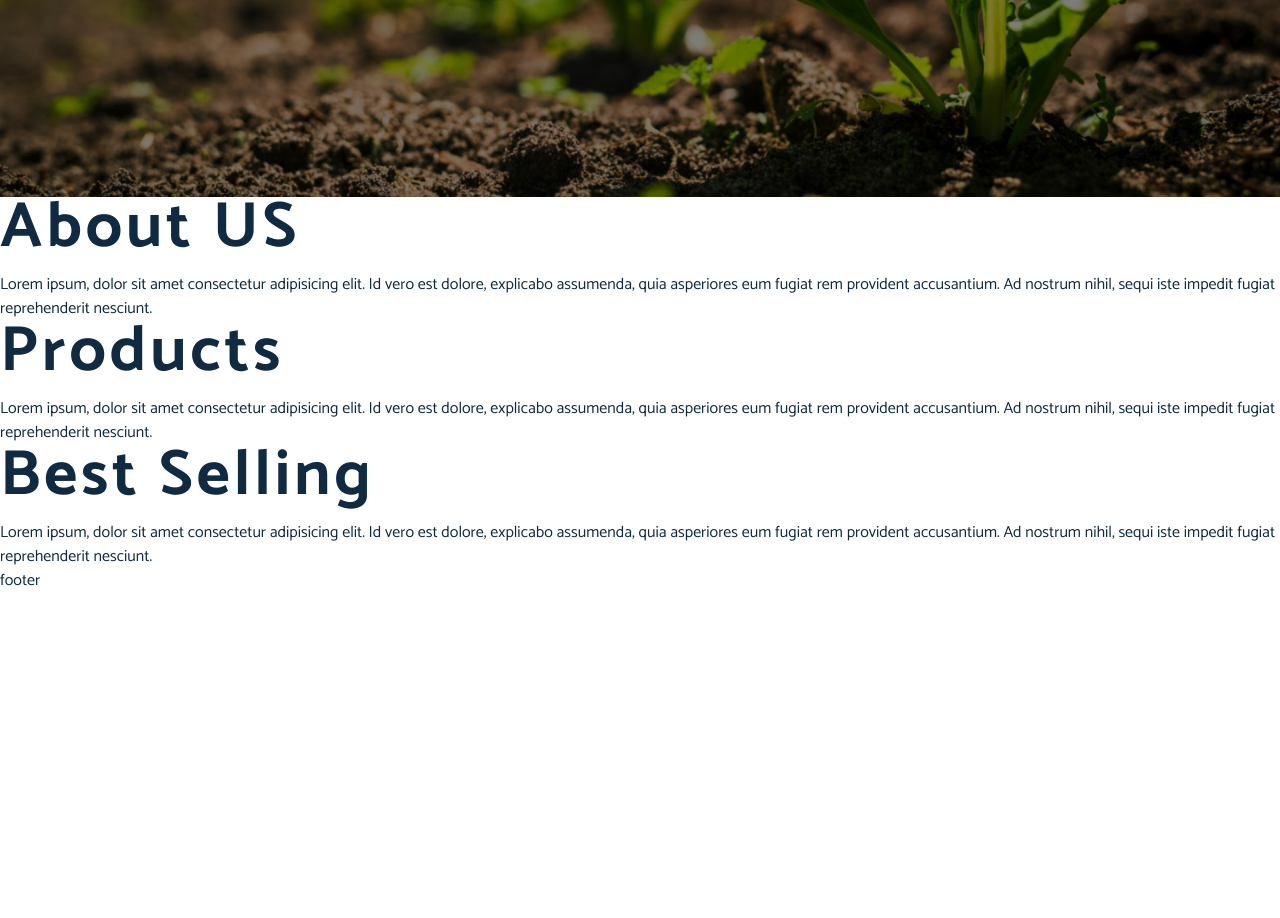
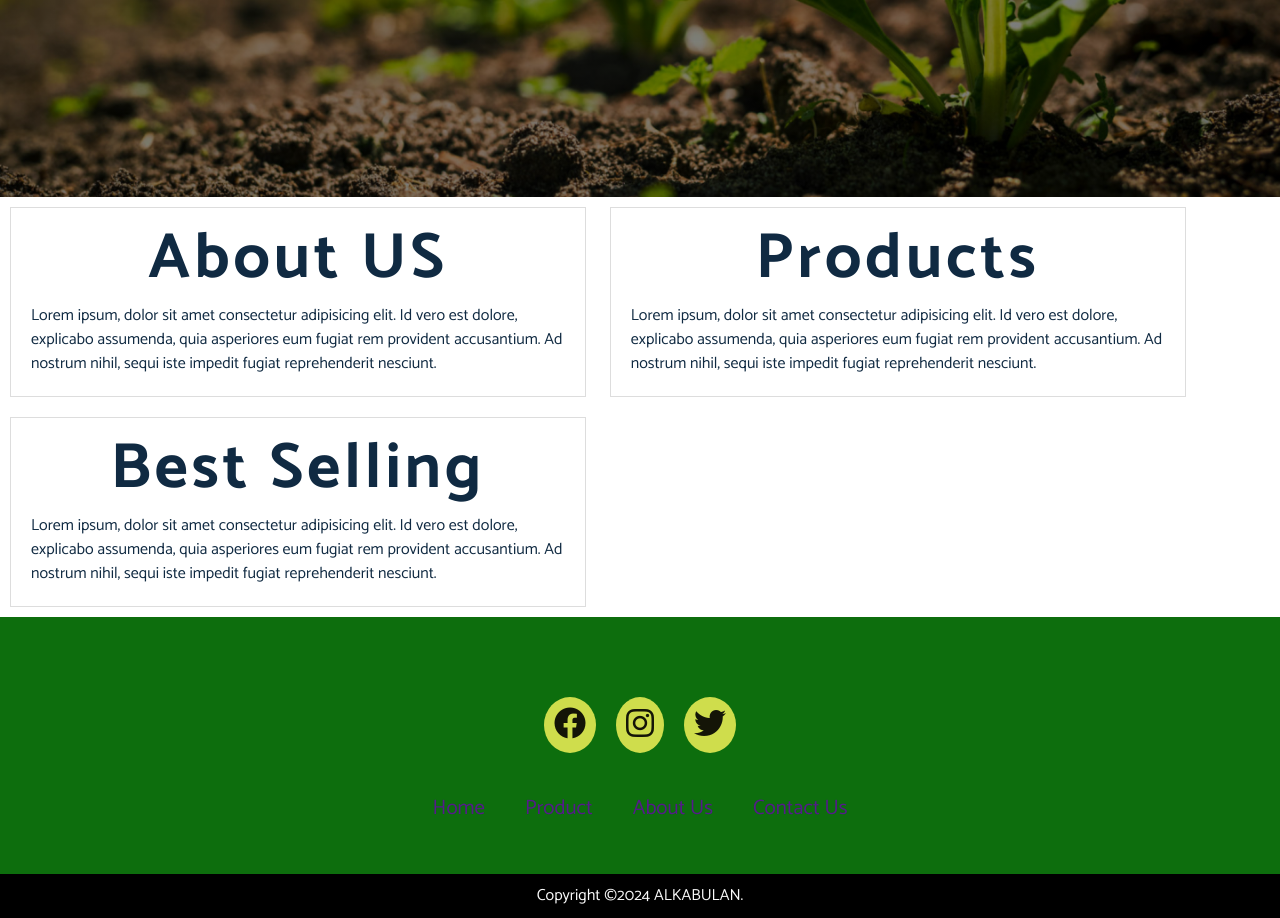
Before and after one commit to mistidevs/Alkebulan, a Python web app: template frontend/templates/index.html in a window 1280 px wide. Shown: the part 448-1366 px from the top of the page. Before the commit the page ends 1034 px from the top, so only its background shows below. Run offline with Jinja, Linux system fonts and the light colour scheme; the template is opened without the code that fills it, so the values that code supplies are empty; some web fonts are replaced.

Commit message:
style the footer for the index/home page

```diff
--- a/frontend/static/style/footer.css
+++ b/frontend/static/style/footer.css
@@ -1,3 +1,79 @@
 /* Omar */
+footer{
+    background-color: rgb(13, 110, 13);
+    list-style: none;
+}
 
+.footercontainer{
+    width: 100%;
+    padding: 70px 30px 20px ;
+}
+
+.socialicons{
+    display: flex;;
+    justify-content: center;
+
+}
+
+.socialicons a{
+    text-align: none;
+    padding:10px;
+    background-color: rgb(207, 221, 76);
+    margin: 10px;
+    border-radius: 50%;
+
+}
+
+.socialicons a i {
+    font-size: 2em;
+    color: black;
+    opacity:0.9;
+}
+
+.socialicons a:hover{
+    background-color:#6055c2;
+    transition: 0.5s;
+}
+
+.socialicons a:hover i{
+    colour:white;
+    transition: 0.5s
+}
+
+.footerNav{
+    margin: 30px 0;
+}
+
+.footerNav ul{
+    display: flex;
+    list-style-type: none;
+    justify-content: center;
+    color: rgb(255, 255, 255);
+}
+
+
+
+.footerNav ul li a{
+    colour:rgb(243, 243, 89);
+    margin:20px;
+    text-decoration: none;
+    font-size: 1.3em;
+    quality:0.7em;
+    transition: 0.5s;
+}
+
+.footerNav ul li a:hover{
+    opacity: 1;
+}
+
+.footerBotton{
+    background-color:rgb(0, 0, 0);
+    width: 100%;
+    padding: 10px;
+    text-align: center;
+}
+
+.footerBotton p{
+    color: #fafafa;
+}
 /* Irom */
--- a/frontend/static/style/product.css
+++ b/frontend/static/style/product.css
@@ -1,3 +1,14 @@
 /* Omar */
+section {
+  display: inline-block; /* Make sections display side-by-side */
+  width: 45%; /* Set width for each section */
+  margin: 10px;  /* Add some margin between sections */
+  padding: 20px; /* Add padding inside sections */
+  border: 1px solid #ddd; /* Add a thin border */
+}
 
+/* Style the headings */
+  h1 {
+  text-align: center; /* Center align headings */
+}
 /* Irom */
--- a/frontend/templates/index.html
+++ b/frontend/templates/index.html
@@ -7,6 +7,7 @@
     <link rel="stylesheet" href="../static/style/common.css" />
     <link rel="stylesheet" href="../static/style/product.css" />
     <link rel="stylesheet" href="../static/style/footer.css" />
+    <link rel="stylesheet" href="https://cdnjs.cloudflare.com/ajax/libs/font-awesome/6.4.0/css/all.min.css" integrity="sha512-iecdLmaskl7CVkqkXNQ/ZH/XLlvWZOJyj7Yy7tcenmpD1ypASozpmT/E0iPtmFIB46ZmdtAc9eNBvH0H/ZpiBw==" crossorigin="anonymous" referrerpolicy="no-referrer" />
     <!-- <script src="https://cdn.tailwindcss.com"></script> -->
   </head>
   <body>
@@ -83,6 +84,26 @@
       </article>
     </section> -->
     <!-- Irom -->
-    <footer class="gr">footer</footer>
+    <footer>
+      <div class="footercontainer">
+        <div class="socialicons">
+          <a href="https://www.facebook.com/yourprofile"><i class="fab  fa-facebook"></i></a>
+          <a href="https://www.instagram.com/yourprofile"><i class="fab fa-instagram"></i></a>
+          <a href="https://twitter.com/yourprofile"><i class="fab fa-twitter"></i></a>
+        </div>
+        <div class="footerNav">
+          <ul>
+            <li><a href="">Home</a></li>
+            <li><a href="">Product</a></li>
+            <li><a href="">About Us</a></li>
+            <li><a href="">Contact Us</a></li>
+          </ul>
+        </div>
+      </div>
+      <div class="footerBotton">
+        <p>Copyright &copy;2024 ALKABULAN.</p>
+      </div>
+    </footer>
+
   </body>
 </html>
```
Also changed, not shown: frontend/CSS/index.css (+12 -14 lines), frontend/index.html (deleted, +0 -149 lines), frontend/images/logo.png (deleted).
